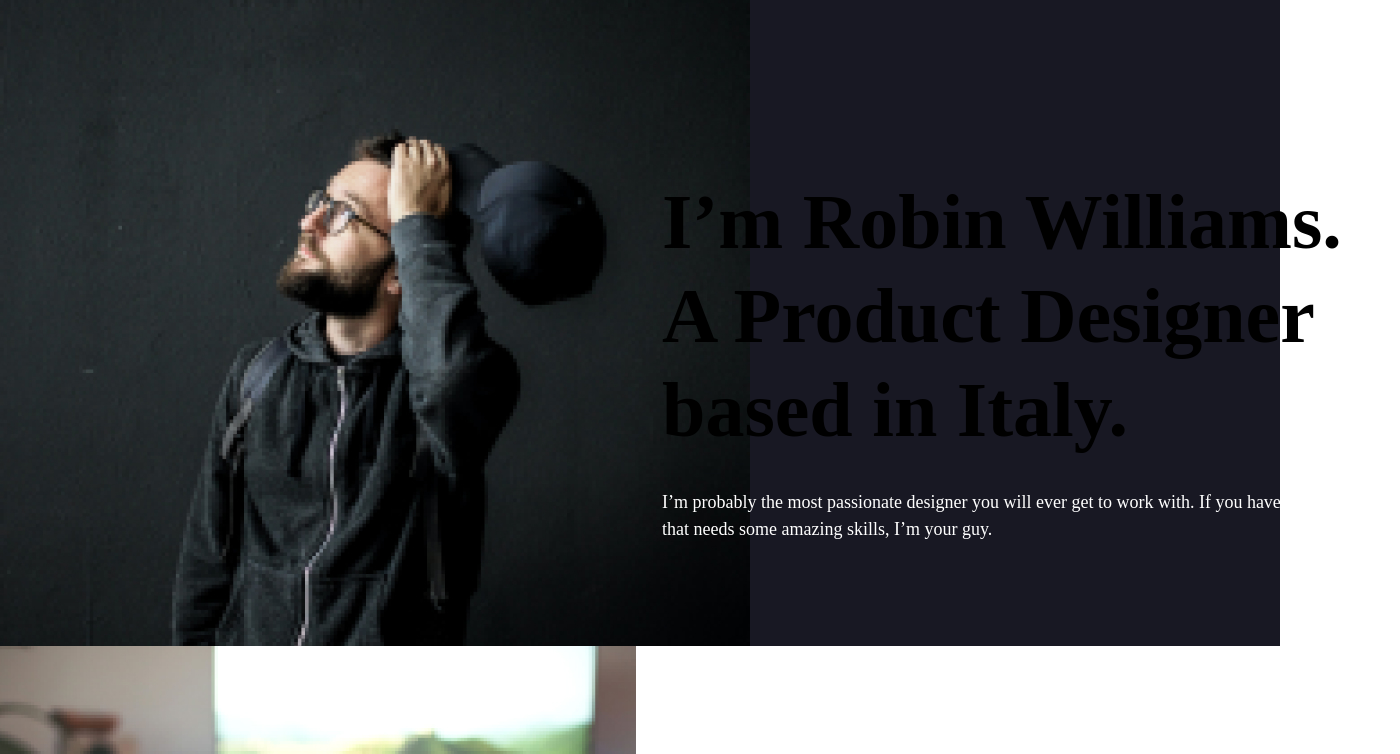
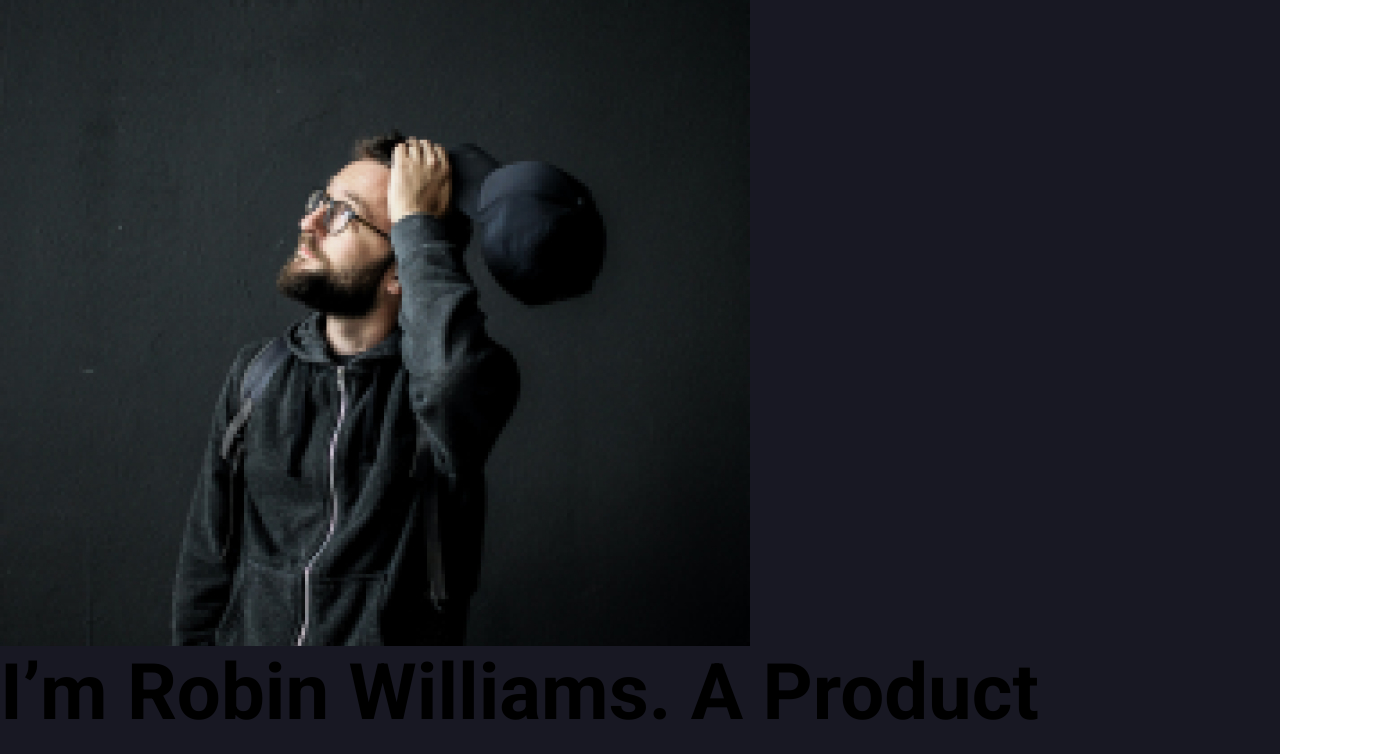
Before and after one commit to PavelNedoshyvko/blended-goit-1, a plain HTML site: page index.html in a window 1280 px wide. Shown: the part 46-800 px from the top of the page, 1400 px wide, since content can reach past the window. Drawn offline with nearby package versions, Linux system fonts and the light colour scheme.

Commit message:
Update styles.css

```diff
--- a/css/styles.css
+++ b/css/styles.css
@@ -1,6 +1,7 @@
 :root {
   --white-color: #ffffff;
   --level1-background: #181823;
+  --primary-font: "Roboto", sans-serif;
 }
 
 body {
@@ -52,11 +53,6 @@ button {
 
 
 .hero-header {
-  position: absolute;
-  width: 738px;
-  height: 282px;
-  left: 662px;
-  top: 221px;
   font-weight: 700;
   font-size: 78px;
   line-height: 94px;
@@ -66,20 +62,11 @@ button {
 }
 
 .hero-paragr {
-  position: absolute;
-  width: 738px;
-  height: 54px;
-  left: 662px;
-  top: 535px;
 
-  /* Pargraph_18px */
-
-  font-family: "Sen";
   font-style: normal;
   font-weight: 400;
   font-size: 18px;
   line-height: 150%;
-  /* or 27px */
 
   display: flex;
   align-items: center;
```
